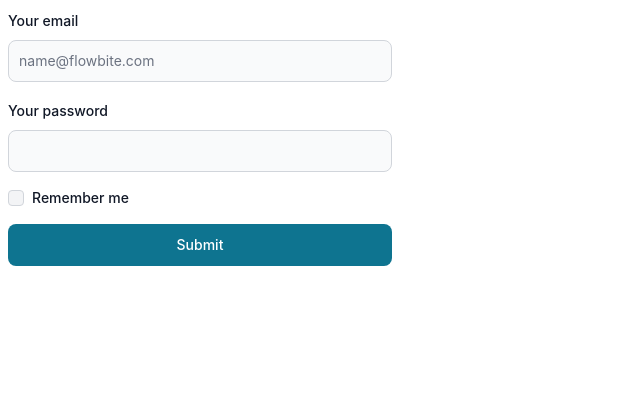
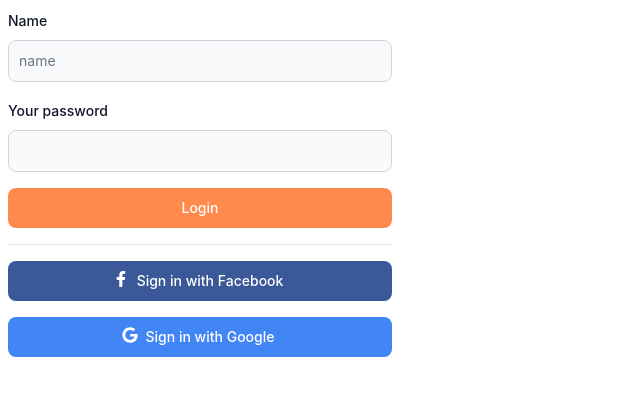
Before and after one commit to josephleung5/chrome-extension-test, a React (Create React App) app: page / in a window 1280 px wide. Shown: the top 396 px of the page, without its empty margins (0-640 px from the left). Built offline with nearby package versions, Linux system fonts and the light colour scheme.

Commit message:
feat: add social login buttons

```diff
--- a/src/App.tsx
+++ b/src/App.tsx
@@ -1,5 +1,3 @@
-import React from 'react';
-import logo from './logo.svg';
 import LoginForm from './components/LoginForm';
 
 function App() {
--- a/src/components/LoginForm.tsx
+++ b/src/components/LoginForm.tsx
@@ -1,9 +1,9 @@
 import {
   Label,
   TextInput,
-  Checkbox,
-  Button,
 } from 'flowbite-react'
+
+import Button from './common/Button/Button'
 
 const LoginForm = () => {
   return (
@@ -12,14 +12,14 @@ const LoginForm = () => {
         <div>
           <div className="mb-2 block">
             <Label
-              htmlFor="email1"
-              value="Your email"
+              htmlFor="name"
+              value="Name"
             />
           </div>
           <TextInput
-            id="email1"
-            type="email"
-            placeholder="name@flowbite.com"
+            id="name"
+            type="text"
+            placeholder="name"
             required={true}
           />
         </div>
@@ -36,14 +36,19 @@ const LoginForm = () => {
             required={true}
           />
         </div>
-        <div className="flex items-center gap-2">
-          <Checkbox id="remember" />
-          <Label htmlFor="remember">
-            Remember me
-          </Label>
-        </div>
-        <Button type="submit">
-          Submit
+        <Button className="text-white bg-orange-400 hover:bg-orange-400/90">
+          Login
+        </Button>
+
+        <hr />
+
+        <Button type="button" className="text-white bg-[#3b5998] hover:bg-[#3b5998]/90 focus:ring-4 focus:outline-none focus:ring-[#3b5998]/50 dark:focus:ring-[#3b5998]/55">
+          <svg className="w-4 h-4 mr-2 -ml-1" aria-hidden="true" focusable="false" data-prefix="fab" data-icon="facebook-f" role="img" xmlns="http://www.w3.org/2000/svg" viewBox="0 0 320 512"><path fill="currentColor" d="M279.1 288l14.22-92.66h-88.91v-60.13c0-25.35 12.42-50.06 52.24-50.06h40.42V6.26S260.4 0 225.4 0c-73.22 0-121.1 44.38-121.1 124.7v70.62H22.89V288h81.39v224h100.2V288z"></path></svg>
+          Sign in with Facebook
+        </Button>
+        <Button type="button" className="text-white bg-[#4285F4] hover:bg-[#4285F4]/90 focus:ring-4 focus:outline-none focus:ring-[#4285F4]/50 dark:focus:ring-[#4285F4]/55">
+          <svg className="w-4 h-4 mr-2 -ml-1" aria-hidden="true" focusable="false" data-prefix="fab" data-icon="google" role="img" xmlns="http://www.w3.org/2000/svg" viewBox="0 0 488 512"><path fill="currentColor" d="M488 261.8C488 403.3 391.1 504 248 504 110.8 504 0 393.2 0 256S110.8 8 248 8c66.8 0 123 24.5 166.3 64.9l-67.5 64.9C258.5 52.6 94.3 116.6 94.3 256c0 86.5 69.1 156.6 153.7 156.6 98.2 0 135-70.4 140.8-106.9H248v-85.3h236.1c2.3 12.7 3.9 24.9 3.9 41.4z"></path></svg>
+          Sign in with Google
         </Button>
       </form>
     </div>
```
